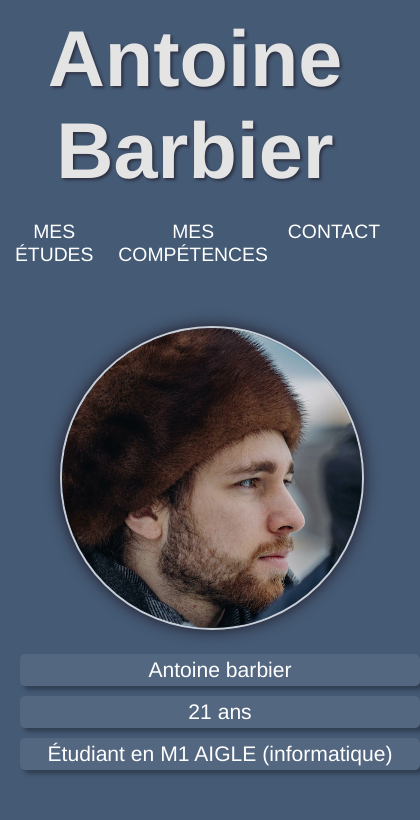
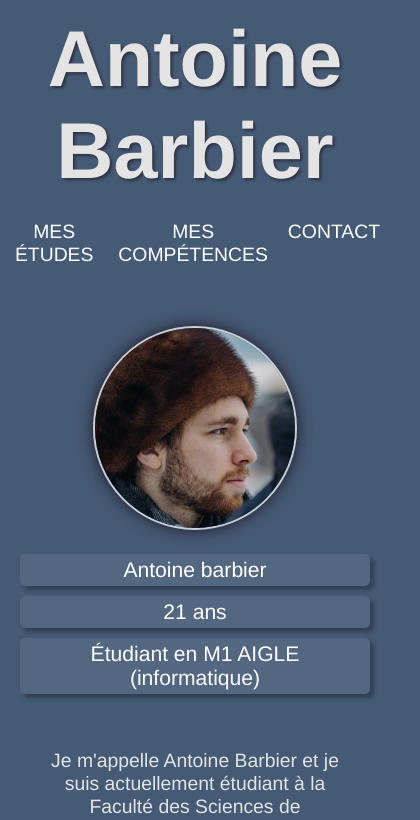
Before and after one commit to antoinebarbier022/antoinebarbier.fr, a Vue app: page / in a window 390 px wide. Shown: the top 820 px of the page, 420 px wide, since content can reach past the window. Built offline with nearby package versions, Linux system fonts and the light colour scheme.

Commit message:
Ajustement section présentation sur smartphone

```diff
--- a/src/components/sections/Presentation.vue
+++ b/src/components/sections/Presentation.vue
@@ -42,18 +42,22 @@
     figure .photo-profil{
         width: 300px;
         height: 300px;
-        max-width: 300px;
-        max-height: 300px;
         /*filter: hue-rotate(225deg);*/
-
         border: 2px solid rgba(255,255,255,0.70);
         border-radius: 100%;
         box-shadow: 0 0 15px rgba(21,8,15,0.80);
+    }
 
+    @media (max-width: 400px) {
+        figure .photo-profil{
+            width:200px;
+            height:200px;
+        }
     }
     .profil-infos{
         margin:40px;
-        width:400px;
+        max-width:400px;
+        min-width:300px;
         margin:auto;
         padding-bottom:25px;
 
```
